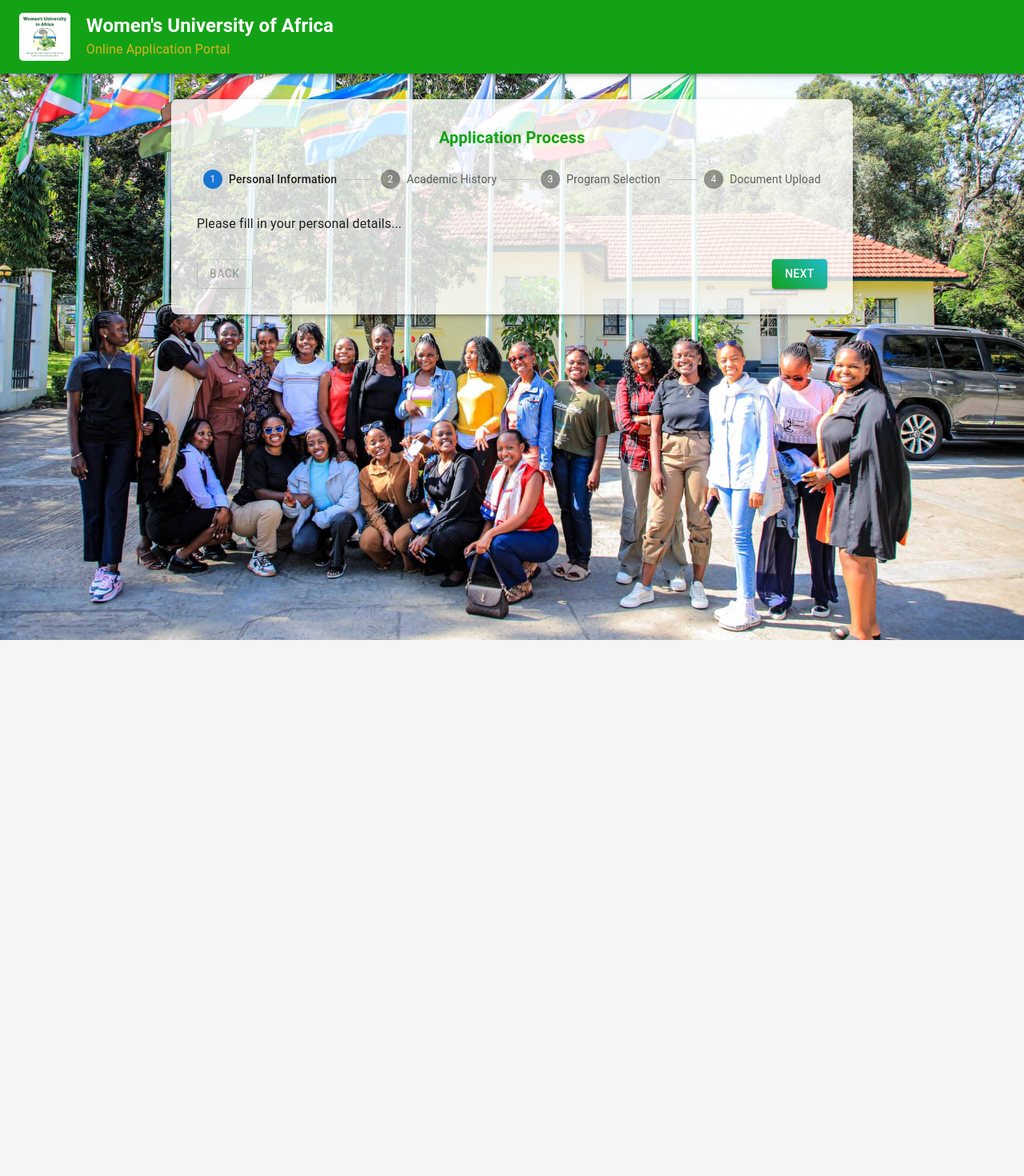
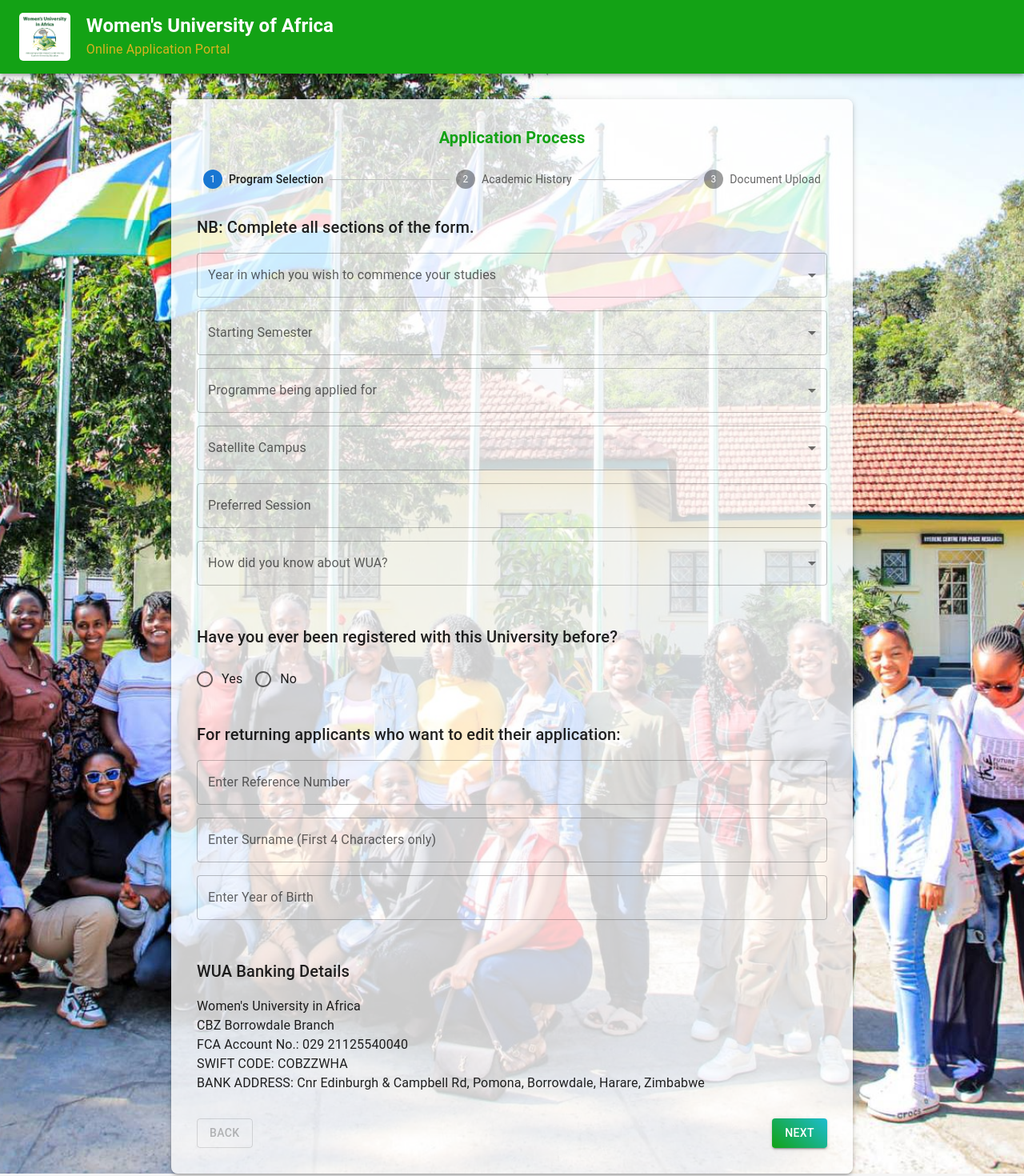
Before and after one commit to jaybee21/mui-stepper, a React app: page / in a window 1280 px wide. Shown: the top 1470 px of the page at 80% size. Before the commit the page ends 800 px from the top, so only its background shows below. Built offline with nearby package versions, Linux system fonts and the light colour scheme.

Commit message:
step one

```diff
--- a/src/App.tsx
+++ b/src/App.tsx
@@ -10,11 +10,11 @@
   Paper,
 } from '@mui/material';
 import Header from './components/Header';
+import StepOne from './components/StepOne';
 
 const steps = [
-  'Personal Information',
+  'Program Selection',
   'Academic History',
-  'Program Selection',
   'Document Upload',
 ];
 
@@ -48,12 +48,10 @@
   const getStepContent = (step: number) => {
     switch (step) {
       case 0:
-        return 'Please fill in your personal details...';
+        return <StepOne />;
       case 1:
         return 'Enter your academic qualifications and history...';
       case 2:
-        return 'Select your preferred program of study...';
-      case 3:
         return 'Upload required documents...';
       default:
         return 'Unknown step';
@@ -150,7 +148,7 @@
           ) : (
             <>
               <Box sx={{ mt: 4, mb: 2 }}>
-                <Typography>{getStepContent(activeStep)}</Typography>
+                {getStepContent(activeStep)}
               </Box>
               <Box sx={{ display: 'flex', flexDirection: 'row', pt: 2 }}>
                 <Button
--- /dev/null
+++ b/src/components/StepOne.tsx
@@ -0,0 +1,135 @@
+import React from 'react';
+import {
+  Box,
+  Typography,
+  FormControl,
+  InputLabel,
+  Select,
+  MenuItem,
+  TextField,
+  RadioGroup,
+  FormControlLabel,
+  Radio,
+} from '@mui/material';
+
+const StepOne: React.FC = () => {
+  return (
+    <Box sx={{ mt: 4 }}>
+      <Typography variant="h6" sx={{ mb: 2 }}>
+        NB: Complete all sections of the form.
+      </Typography>
+
+      <FormControl fullWidth sx={{ mb: 2 }}>
+        <InputLabel>Year in which you wish to commence your studies</InputLabel>
+        <Select defaultValue="">
+          <MenuItem value={2024}>2024</MenuItem>
+          <MenuItem value={2025}>2025</MenuItem>
+        </Select>
+      </FormControl>
+
+      <FormControl fullWidth sx={{ mb: 2 }}>
+        <InputLabel>Starting Semester</InputLabel>
+        <Select defaultValue="">
+          <MenuItem value="March-June">March-June</MenuItem>
+          <MenuItem value="August-December">August-December</MenuItem>
+        </Select>
+      </FormControl>
+
+      <FormControl fullWidth sx={{ mb: 2 }}>
+        <InputLabel>Programme being applied for</InputLabel>
+        <Select defaultValue="">
+          <MenuItem value="Program A">Program A</MenuItem>
+          <MenuItem value="Program B">Program B</MenuItem>
+          <MenuItem value="Program C">Program C</MenuItem>
+          {/* Add more programs as needed */}
+        </Select>
+      </FormControl>
+
+      <FormControl fullWidth sx={{ mb: 2 }}>
+        <InputLabel>Satellite Campus</InputLabel>
+        <Select defaultValue="">
+          <MenuItem value="UK">UK</MenuItem>
+          <MenuItem value="Bulawayo">Bulawayo</MenuItem>
+          <MenuItem value="Harare">Harare</MenuItem>
+          <MenuItem value="Kadoma">Kadoma</MenuItem>
+          <MenuItem value="Marondera">Marondera</MenuItem>
+          <MenuItem value="Mutare">Mutare</MenuItem>
+        </Select>
+      </FormControl>
+
+      <FormControl fullWidth sx={{ mb: 2 }}>
+        <InputLabel>Preferred Session</InputLabel>
+        <Select defaultValue="">
+          <MenuItem value="Online">Online</MenuItem>
+          <MenuItem value="Day">Day</MenuItem>
+          <MenuItem value="Evening">Evening</MenuItem>
+          <MenuItem value="Weekend">Weekend</MenuItem>
+          <MenuItem value="Block">Block</MenuItem>
+        </Select>
+      </FormControl>
+
+      <FormControl fullWidth sx={{ mb: 2 }}>
+        <InputLabel>How did you know about WUA?</InputLabel>
+        <Select defaultValue="">
+          <MenuItem value="LinkedIn">LinkedIn</MenuItem>
+          <MenuItem value="Facebook">Facebook</MenuItem>
+          <MenuItem value="Google">Google</MenuItem>
+          <MenuItem value="Friend">Friend</MenuItem>
+          {/* Add more options as needed */}
+        </Select>
+      </FormControl>
+
+      <Typography variant="h6" sx={{ mt: 4, mb: 2 }}>
+        Have you ever been registered with this University before?
+      </Typography>
+      <RadioGroup row>
+        <FormControlLabel value="yes" control={<Radio />} label="Yes" />
+        <FormControlLabel value="no" control={<Radio />} label="No" />
+      </RadioGroup>
+
+      <Typography variant="h6" sx={{ mt: 4, mb: 2 }}>
+        For returning applicants who want to edit their application:
+      </Typography>
+      <TextField
+        fullWidth
+        label="Enter Reference Number"
+        variant="outlined"
+        sx={{ mb: 2 }}
+      />
+      <TextField
+        fullWidth
+        label="Enter Surname (First 4 Characters only)"
+        variant="outlined"
+        sx={{ mb: 2 }}
+      />
+      <TextField
+        fullWidth
+        label="Enter Year of Birth"
+        variant="outlined"
+        type="number"
+        sx={{ mb: 2 }}
+      />
+
+      <Typography variant="h6" sx={{ mt: 4, mb: 2 }}>
+        WUA Banking Details
+      </Typography>
+      <Typography>
+        Women's University in Africa
+      </Typography>
+      <Typography>
+        CBZ Borrowdale Branch
+      </Typography>
+      <Typography>
+        FCA Account No.: 029 21125540040
+      </Typography>
+      <Typography>
+        SWIFT CODE: COBZZWHA
+      </Typography>
+      <Typography>
+        BANK ADDRESS: Cnr Edinburgh & Campbell Rd, Pomona, Borrowdale, Harare, Zimbabwe
+      </Typography>
+    </Box>
+  );
+};
+
+export default StepOne;
```
